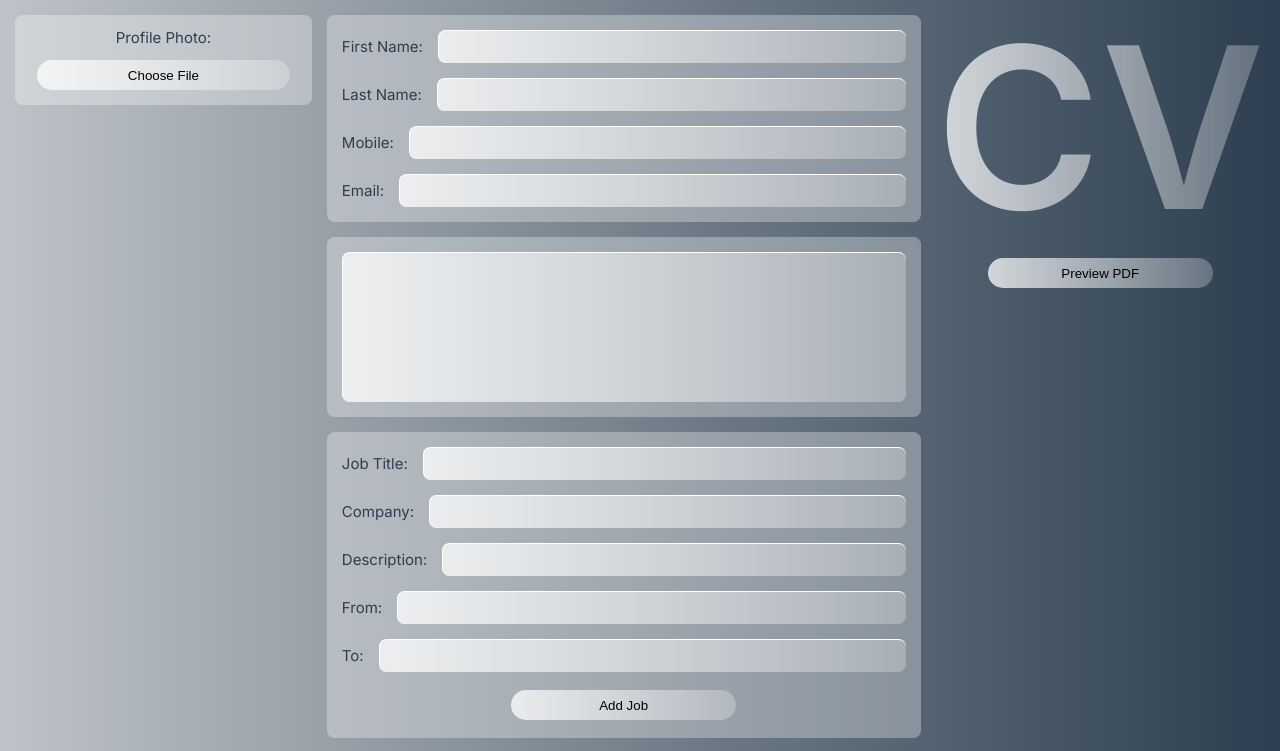
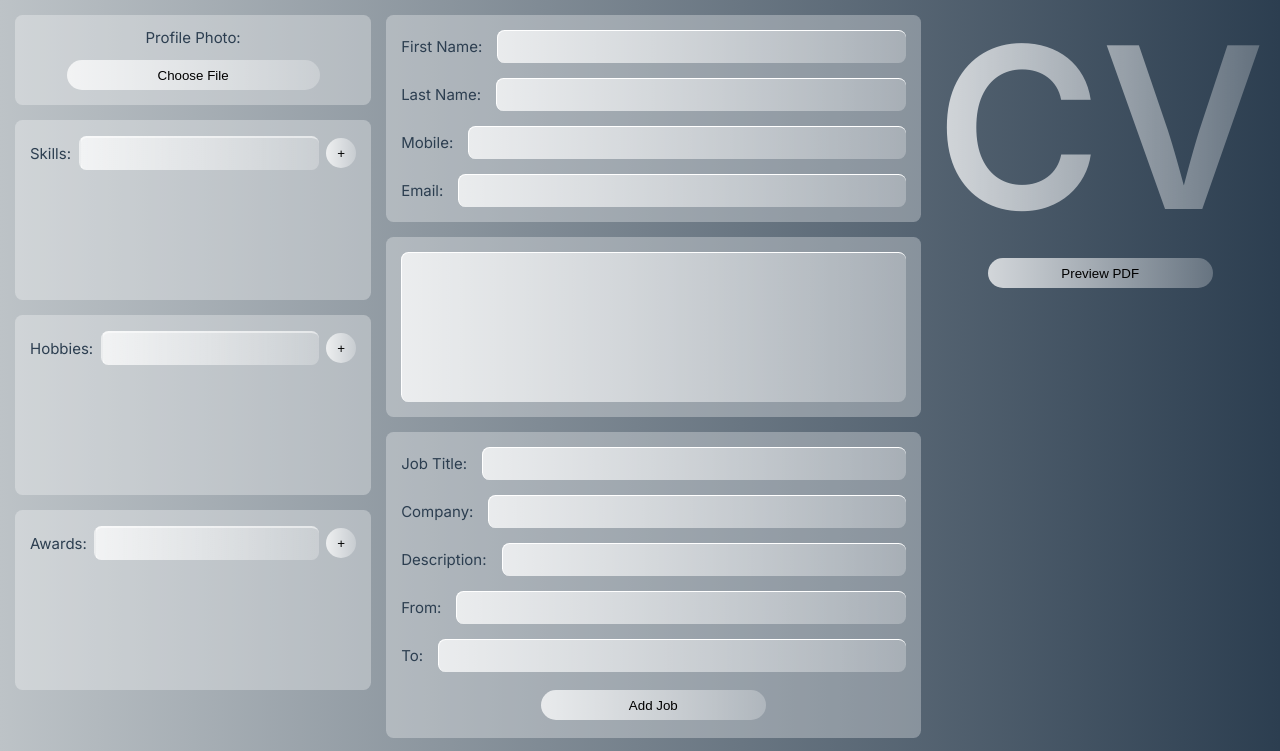
Before and after one commit to Vyonyx/cv-maker, a React (Create React App) app: page / in a window 1280 px wide. Shown: the top 751 px of the page. Built offline with nearby package versions, Linux system fonts and the light colour scheme.

Commit message:
Skills, hobbies and awards forms refactored.

```diff
--- a/src/App.js
+++ b/src/App.js
@@ -110,27 +110,9 @@ function App() {
 
           <div>
             <PhotoUpload photo={profilePhoto} setPhoto={setProfilePhoto} />
-
-            {/* <SkillsForm
-              key={uniqid()}
-              formSubmit={this.appendToListState}
-              history={this.state.skillsList}
-              deleteListItem={this.deleteListItem}
-            /> */}
-
-            {/* <HobbiesForm
-              key={uniqid()}
-              formSubmit={this.appendToListState}
-              history={this.state.hobbiesList}
-              deleteListItem={this.deleteListItem}
-            /> */}
-
-            {/* <AwardsForm
-              key={uniqid()}
-              formSubmit={this.appendToListState}
-              history={this.state.awardsList}
-              deleteListItem={this.deleteListItem}
-            /> */}
+            <SkillsForm history={skillsList} addToHistory={setSkillsList} />
+            <HobbiesForm history={hobbiesList} addToHistory={setHobbiesList} />
+            <AwardsForm history={awardsList} addToHistory={setAwardsList} />
           </div>
 
           <div>
--- a/src/components/AwardsForm.js
+++ b/src/components/AwardsForm.js
@@ -1,46 +1,84 @@
-import uniqid from "uniqid";
-import { ListForm } from "./FormMethods";
-import { ButtonInput } from "./Inputs";
-import {
-  StyledSecondaryForm,
-  StyledHistory,
-} from "./styles/StyledForms.styled";
+import React, { useState } from 'react'
+import uniqid from 'uniqid'
+import { ListForm } from './FormMethods'
+import { ButtonInput } from './Inputs'
+import { StyledSecondaryForm, StyledHistory } from './styles/StyledForms.styled'
+import { StyledButtonInput } from './styles/Inputs.styled'
+import { SmallButtons } from './GeneralComponents'
 
-class AwardsForm extends ListForm {
-  template = {
-    award: "",
-  };
+// class AwardsForm extends ListForm {
+//   template = {
+//     award: "",
+//   };
 
-  deleteHistory(e, value) {
-    e.preventDefault();
-    this.props.deleteListItem("awardsList", value);
+//   deleteHistory(e, value) {
+//     e.preventDefault();
+//     this.props.deleteListItem("awardsList", value);
+//   }
+
+//   render() {
+//     const { history } = this.props;
+//     return (
+//       <StyledSecondaryForm
+//         onSubmit={(e) => {
+//           this.submitListState(e, "awardsList", this.template);
+//         }}
+//       >
+//         <ButtonInput
+//           label="Award:"
+//           field="award"
+//           updateFunction={this.updateTemplate}
+//         />
+//         <StyledHistory>
+//           {history.length > 0 &&
+//             history.map((item) => (
+//               <li key={uniqid()}>
+//                 {Object.values(item)}{" "}
+//                 <button onClick={(e) => this.deleteHistory(e, item)}>X</button>
+//               </li>
+//             ))}
+//         </StyledHistory>
+//       </StyledSecondaryForm>
+//     );
+//   }
+// }
+
+function AwardsForm({ history, addToHistory }) {
+  const [newSkill, setNewSkill] = useState('')
+
+  const submitToHistory = () => {
+    addToHistory([...history, newSkill])
+    setNewSkill('')
   }
 
-  render() {
-    const { history } = this.props;
-    return (
-      <StyledSecondaryForm
-        onSubmit={(e) => {
-          this.submitListState(e, "awardsList", this.template);
-        }}
-      >
-        <ButtonInput
-          label="Award:"
-          field="award"
-          updateFunction={this.updateTemplate}
-        />
+  const removeFromHistory = (skill) => {
+    const found = history.find((item) => item === skill)
+    const updatedHistory = history.filter((item) => item !== found)
+    addToHistory(updatedHistory)
+  }
+
+  return (
+    <StyledSecondaryForm>
+      <StyledButtonInput>
+        <label>Awards:</label>
+        <input
+          onChange={(e) => setNewSkill(e.target.value)}
+          value={newSkill}
+        ></input>
+        <SmallButtons onClick={submitToHistory}>+</SmallButtons>
+      </StyledButtonInput>
+      {history.length > 0 && (
         <StyledHistory>
-          {history.length > 0 &&
-            history.map((item) => (
-              <li key={uniqid()}>
-                {Object.values(item)}{" "}
-                <button onClick={(e) => this.deleteHistory(e, item)}>X</button>
-              </li>
-            ))}
+          {history.map((item) => (
+            <li key={uniqid()}>
+              {item}
+              <button onClick={(e) => removeFromHistory(item)}>X</button>
+            </li>
+          ))}
         </StyledHistory>
-      </StyledSecondaryForm>
-    );
-  }
+      )}
+    </StyledSecondaryForm>
+  )
 }
 
-export default AwardsForm;
+export default AwardsForm
--- a/src/components/HobbiesForm.js
+++ b/src/components/HobbiesForm.js
@@ -1,46 +1,84 @@
-import uniqid from "uniqid";
-import { ListForm } from "./FormMethods";
-import { ButtonInput } from "./Inputs";
-import {
-  StyledSecondaryForm,
-  StyledHistory,
-} from "./styles/StyledForms.styled";
+import React, { useState } from 'react'
+import uniqid from 'uniqid'
+import { ListForm } from './FormMethods'
+import { ButtonInput } from './Inputs'
+import { StyledSecondaryForm, StyledHistory } from './styles/StyledForms.styled'
+import { StyledButtonInput } from './styles/Inputs.styled'
+import { SmallButtons } from './GeneralComponents'
 
-class HobbiesForm extends ListForm {
-  template = {
-    hobbyName: "",
-  };
+// class HobbiesForm extends ListForm {
+//   template = {
+//     hobbyName: "",
+//   };
 
-  deleteHistory(e, value) {
-    e.preventDefault();
-    this.props.deleteListItem("hobbiesList", value);
+//   deleteHistory(e, value) {
+//     e.preventDefault();
+//     this.props.deleteListItem("hobbiesList", value);
+//   }
+
+//   render() {
+//     const { history } = this.props;
+//     return (
+//       <StyledSecondaryForm
+//         onSubmit={(e) => {
+//           this.submitListState(e, "hobbiesList", this.template);
+//         }}
+//       >
+//         <ButtonInput
+//           label="Hobby:"
+//           field="hobbyName"
+//           updateFunction={this.updateTemplate}
+//         />
+//         <StyledHistory>
+//           {history.length > 0 &&
+//             history.map((item) => (
+//               <li key={uniqid()}>
+//                 {Object.values(item)}{" "}
+//                 <button onClick={(e) => this.deleteHistory(e, item)}>X</button>
+//               </li>
+//             ))}
+//         </StyledHistory>
+//       </StyledSecondaryForm>
+//     );
+//   }
+// }
+
+function HobbiesForm({ history, addToHistory }) {
+  const [newSkill, setNewSkill] = useState('')
+
+  const submitToHistory = () => {
+    addToHistory([...history, newSkill])
+    setNewSkill('')
   }
 
-  render() {
-    const { history } = this.props;
-    return (
-      <StyledSecondaryForm
-        onSubmit={(e) => {
-          this.submitListState(e, "hobbiesList", this.template);
-        }}
-      >
-        <ButtonInput
-          label="Hobby:"
-          field="hobbyName"
-          updateFunction={this.updateTemplate}
-        />
+  const removeFromHistory = (skill) => {
+    const found = history.find((item) => item === skill)
+    const updatedHistory = history.filter((item) => item !== found)
+    addToHistory(updatedHistory)
+  }
+
+  return (
+    <StyledSecondaryForm>
+      <StyledButtonInput>
+        <label>Hobbies:</label>
+        <input
+          onChange={(e) => setNewSkill(e.target.value)}
+          value={newSkill}
+        ></input>
+        <SmallButtons onClick={submitToHistory}>+</SmallButtons>
+      </StyledButtonInput>
+      {history.length > 0 && (
         <StyledHistory>
-          {history.length > 0 &&
-            history.map((item) => (
-              <li key={uniqid()}>
-                {Object.values(item)}{" "}
-                <button onClick={(e) => this.deleteHistory(e, item)}>X</button>
-              </li>
-            ))}
+          {history.map((item) => (
+            <li key={uniqid()}>
+              {item}
+              <button onClick={(e) => removeFromHistory(item)}>X</button>
+            </li>
+          ))}
         </StyledHistory>
-      </StyledSecondaryForm>
-    );
-  }
+      )}
+    </StyledSecondaryForm>
+  )
 }
 
-export default HobbiesForm;
+export default HobbiesForm
--- a/src/components/SkillsForm.js
+++ b/src/components/SkillsForm.js
@@ -1,46 +1,84 @@
-import uniqid from "uniqid";
-import { ListForm } from "./FormMethods";
-import { ButtonInput } from "./Inputs";
-import {
-  StyledSecondaryForm,
-  StyledHistory,
-} from "./styles/StyledForms.styled";
+import React, { useState } from 'react'
+import uniqid from 'uniqid'
+import { ListForm } from './FormMethods'
+import { ButtonInput } from './Inputs'
+import { StyledSecondaryForm, StyledHistory } from './styles/StyledForms.styled'
+import { StyledButtonInput } from './styles/Inputs.styled'
+import { SmallButtons } from './GeneralComponents'
 
-class SkillsForm extends ListForm {
-  template = {
-    skillName: "",
-  };
+// class SkillsForm extends ListForm {
+//   template = {
+//     skillName: "",
+//   };
 
-  deleteHistory(e, value) {
-    e.preventDefault();
-    this.props.deleteListItem("skillsList", value);
+//   deleteHistory(e, value) {
+//     e.preventDefault();
+//     this.props.deleteListItem("skillsList", value);
+//   }
+
+//   render() {
+//     const { history } = this.props;
+//     return (
+//       <StyledSecondaryForm
+//         onSubmit={(e) => {
+//           this.submitListState(e, "skillsList", this.template);
+//         }}
+//       >
+//         <ButtonInput
+//           label="Skill:"
+//           field="skillName"
+//           updateFunction={this.updateTemplate}
+//         />
+//         <StyledHistory>
+//           {history.length > 0 &&
+//             history.map((item) => (
+//               <li key={uniqid()}>
+//                 {Object.values(item)}{" "}
+//                 <button onClick={e => this.deleteHistory(e, item)}>X</button>
+//               </li>
+//             ))}
+//         </StyledHistory>
+//       </StyledSecondaryForm>
+//     );
+//   }
+// }
+
+function SkillsForm({ history, addToHistory }) {
+  const [newSkill, setNewSkill] = useState('')
+
+  const submitToHistory = (e) => {
+    addToHistory([...history, newSkill])
+    setNewSkill('')
   }
 
-  render() {
-    const { history } = this.props;
-    return (
-      <StyledSecondaryForm
-        onSubmit={(e) => {
-          this.submitListState(e, "skillsList", this.template);
-        }}
-      >
-        <ButtonInput
-          label="Skill:"
-          field="skillName"
-          updateFunction={this.updateTemplate}
-        />
+  const removeFromHistory = (skill) => {
+    const found = history.find((item) => item === skill)
+    const updatedHistory = history.filter((item) => item !== found)
+    addToHistory(updatedHistory)
+  }
+
+  return (
+    <StyledSecondaryForm>
+      <StyledButtonInput>
+        <label>Skills:</label>
+        <input
+          onChange={(e) => setNewSkill(e.target.value)}
+          value={newSkill}
+        ></input>
+        <SmallButtons onClick={submitToHistory}>+</SmallButtons>
+      </StyledButtonInput>
+      {history.length > 0 && (
         <StyledHistory>
-          {history.length > 0 &&
-            history.map((item) => (
-              <li key={uniqid()}>
-                {Object.values(item)}{" "}
-                <button onClick={e => this.deleteHistory(e, item)}>X</button>
-              </li>
-            ))}
+          {history.map((item) => (
+            <li key={uniqid()}>
+              {item}
+              <button onClick={(e) => removeFromHistory(item)}>X</button>
+            </li>
+          ))}
         </StyledHistory>
-      </StyledSecondaryForm>
-    );
-  }
+      )}
+    </StyledSecondaryForm>
+  )
 }
 
-export default SkillsForm;
+export default SkillsForm
--- a/src/components/styles/StyledForms.styled.js
+++ b/src/components/styles/StyledForms.styled.js
@@ -1,6 +1,6 @@
-import styled from "styled-components";
+import styled from 'styled-components'
 
-export const StyledSecondaryForm = styled.form`
+export const StyledSecondaryForm = styled.div`
   color: ${({ theme }) => theme.colors.mainBlue};
   background: ${({ theme }) => theme.colors.formBG};
   padding: 1rem;
@@ -32,7 +32,7 @@ export const StyledSecondaryForm = styled.form`
     border: none;
     background: ${({ theme }) => theme.gradient.inputField};
   }
-`;
+`
 
 export const StyledMainForm = styled.form`
   color: ${({ theme }) => theme.colors.mainBlue};
@@ -66,7 +66,7 @@ export const StyledMainForm = styled.form`
     font-size: 1rem;
     padding-left: 1rem;
   }
-`;
+`
 
 export const StyledHistory = styled.ul`
   display: flex;
@@ -101,4 +101,4 @@ export const StyledHistory = styled.ul`
       }
     }
   }
-`;
+`
```
